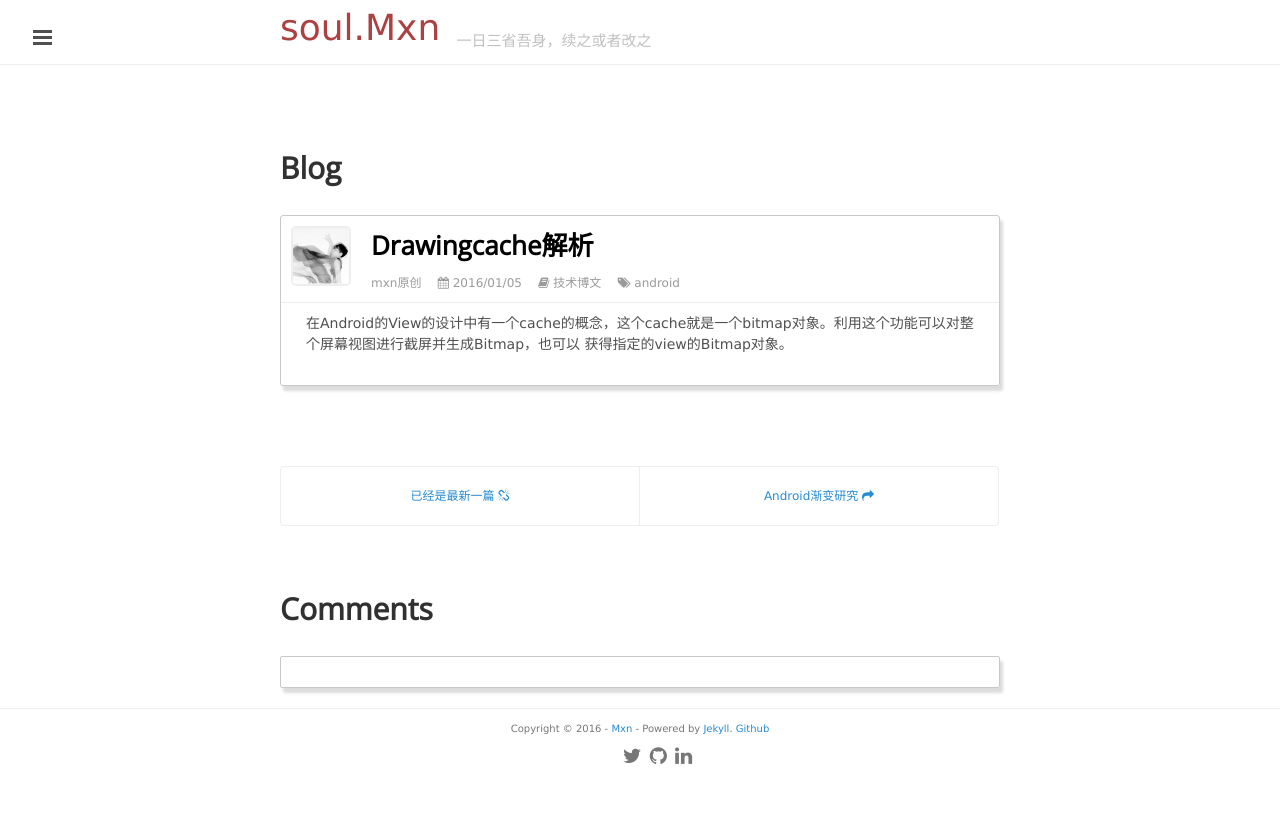
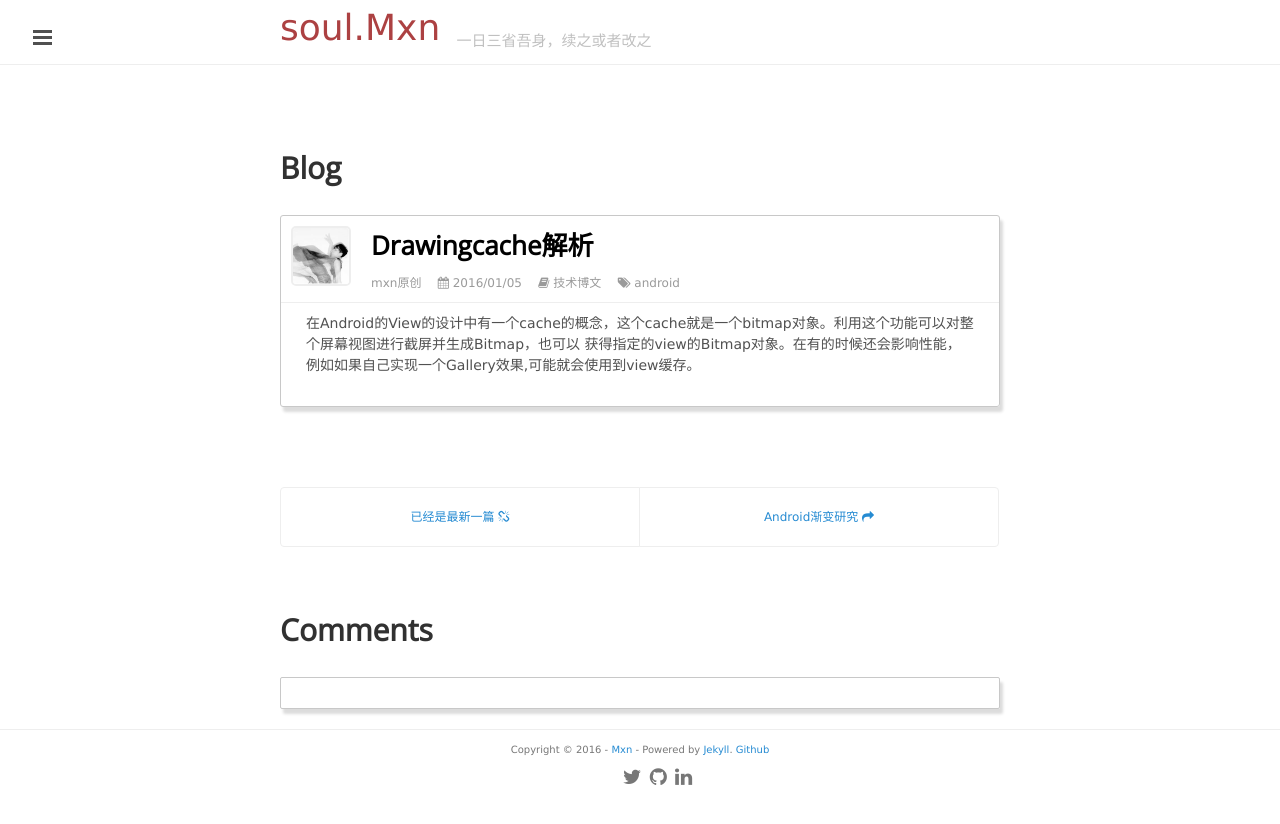
Before and after one commit to mxn21/mxn21.github.io, a Jekyll site: the page built from _posts/2016-1-5-DrawingCache解析.md, in a window 1280 px wide. Shown: the top 824 px of the page. Built offline with Jekyll 4.4.1, drawn with Linux system fonts in a browser that asks for light colours; Markdown is read by kramdown in place of the engine named in the settings; comment, search, counter and statistics services are not loaded.

Commit message:
23423432

```diff
--- a/_posts/2016-1-5-DrawingCache解析.md
+++ b/_posts/2016-1-5-DrawingCache解析.md
@@ -7,4 +7,4 @@
 ---
 
 在Android的View的设计中有一个cache的概念，这个cache就是一个bitmap对象。利用这个功能可以对整个屏幕视图进行截屏并生成Bitmap，也可以
-获得指定的view的Bitmap对象。
+获得指定的view的Bitmap对象。在有的时候还会影响性能，例如如果自己实现一个Gallery效果,可能就会使用到view缓存。
```
